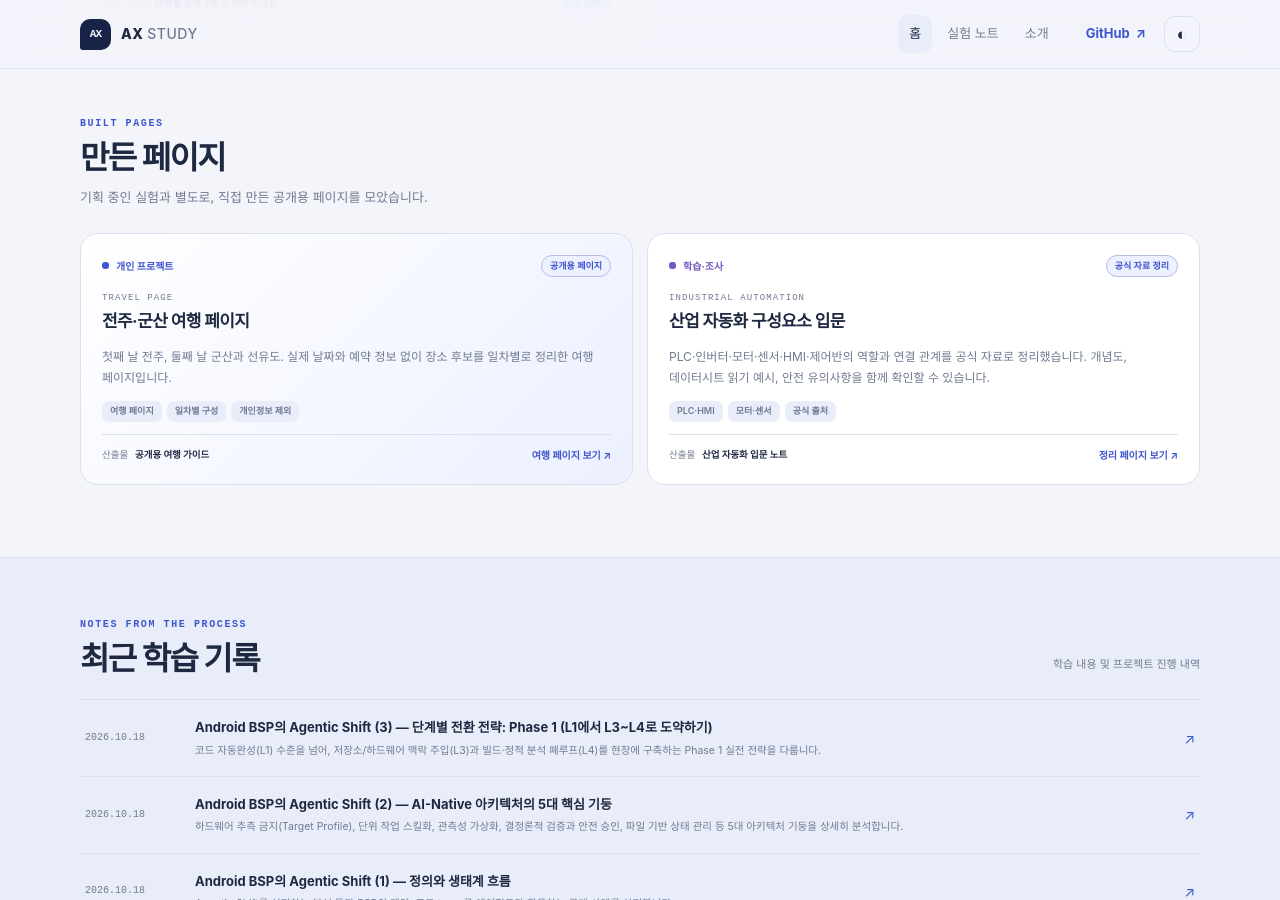
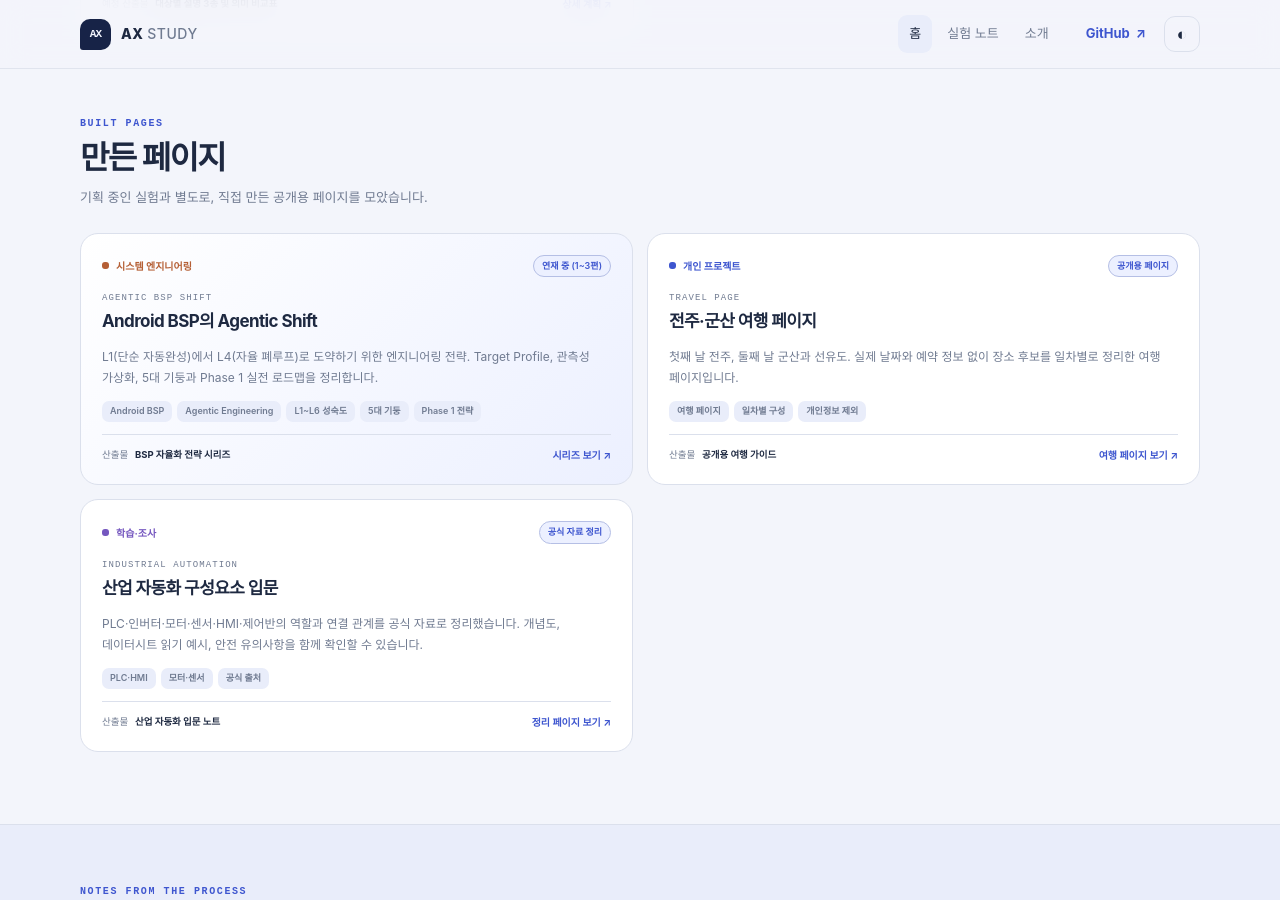
Before and after one commit to hkkoo/ax-study, a Jekyll site: the page built from index.md, in a window 1280 px wide and 900 px high, scrolled down 1479 px. Built offline with Jekyll 4.4.1, drawn with Linux system fonts in a browser that asks for light colours.

Commit message:
[verified][agy] Add featured showcase card for Android BSP Agentic Shift series to index.md

```diff
--- a/index.md
+++ b/index.md
@@ -71,6 +71,13 @@ description: AI 학습과 개인 프로젝트, 업무 자동화 실험을 과정
     <p class="section-intro">기획 중인 실험과 별도로, 직접 만든 공개용 페이지를 모았습니다.</p>
     <div class="showcase-grid">
     <article class="showcase-card card-featured">
+      <div class="card-top"><span class="category-label label-automation">시스템 엔지니어링</span><span class="project-status status-done">연재 중 (1~3편)</span></div>
+      <div><p class="project-number">AGENTIC BSP SHIFT</p><h3>Android BSP의 Agentic Shift</h3></div>
+      <p class="project-summary">L1(단순 자동완성)에서 L4(자율 폐루프)로 도약하기 위한 엔지니어링 전략. Target Profile, 관측성 가상화, 5대 기둥과 Phase 1 실전 로드맵을 정리합니다.</p>
+      <div class="card-tags"><span>Android BSP</span><span>Agentic Engineering</span><span>L1~L6 성숙도</span><span>5대 기둥</span><span>Phase 1 전략</span></div>
+      <div class="card-bottom"><span>산출물 <b>BSP 자율화 전략 시리즈</b></span><a href="{{ '/posts/agentic-bsp-shift-definition-and-landscape/' | relative_url }}">시리즈 보기 <span aria-hidden="true">↗</span></a></div>
+    </article>
+    <article class="showcase-card">
       <div class="card-top"><span class="category-label">개인 프로젝트</span><span class="project-status status-done">공개용 페이지</span></div>
       <div><p class="project-number">TRAVEL PAGE</p><h3>전주·군산 여행 페이지</h3></div>
       <p class="project-summary">첫째 날 전주, 둘째 날 군산과 선유도. 실제 날짜와 예약 정보 없이 장소 후보를 일차별로 정리한 여행 페이지입니다.</p>
```
